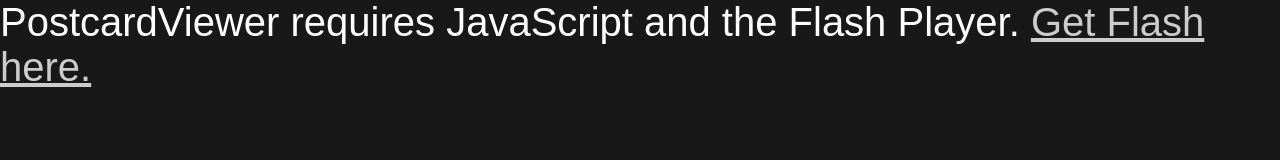
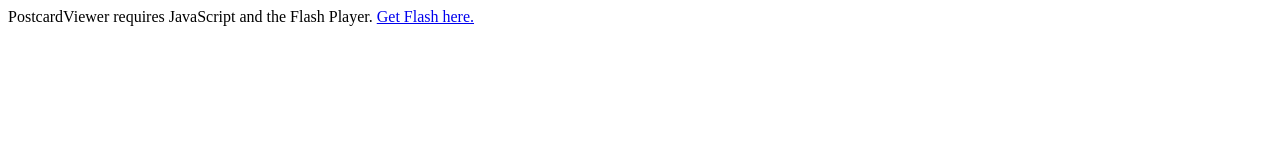
Before and after one commit to AdamGreenberg/Tonights-Watercolor, a plain HTML site: page index.html in a window 1280 px wide. Drawn offline with Linux system fonts and the light colour scheme.

Commit message:
Update index.html

```diff
--- a/index.html
+++ b/index.html
@@ -1,46 +1,7 @@
-<!-- saved from url=(0014)about:internet -->
-<html xmlns="http://www.w3.org/1999/xhtml" xml:lang="en" lang="en">
-<head>
-<meta http-equiv="Content-Type" content="text/html; charset=iso-8859-1" />
-<title>PostcardViewer</title>
-<!-- Download PostcardViewer at www.airtightinteractive.com/projects/postcardviewer -->
-<script type="text/javascript" src="swfobject.js"></script>
-<style type="text/css">
-	/* hide from ie on mac \*/
-	html {
-		height: 100%;
-		overflow: hidden;
-	}
-	#flashcontent {
-		height: 100%;
-	}
-	/* end hide */
-	body {
-		height: 100%;
-		margin: 0;
-		padding: 0;
-		background-color: #181818;
-		color:#ffffff;
-		font-family:sans-serif;
-		font-size:40;
-	}
-	a {
-		color:#cccccc;
-	}
-</style>
-</head>
-<body>
-	<div id="flashcontent">PostcardViewer requires JavaScript and the Flash Player. <a href="http://www.macromedia.com/go/getflashplayer/">Get Flash here.</a> </div>
-	<script type="text/javascript">
-		var fo = new SWFObject("viewer.swf", "viewer", "100%", "100%", "8", "#181818");
-
-		//Optional Configuration
-		//fo.addVariable("langOpenImage", "Open Image in New Window");
-		//fo.addVariable("langAbout", "About");
-		//fo.addVariable("xmlURL", "gallery.xml");
-
-		fo.write("flashcontent");
-
-	</script>
-</body>
-</html>
+<div id="flashcontent">
+    PostcardViewer requires JavaScript and the Flash Player. <a href="http://get.adobe.com/flashplayer/">Get Flash here.</a>
+</div>
+<script type="text/javascript">
+    var fo = new SWFObject("postcardviewer.swf", "viewer", "800", "600", "8", "#181818");
+    fo.write("flashcontent");
+</script>
```
